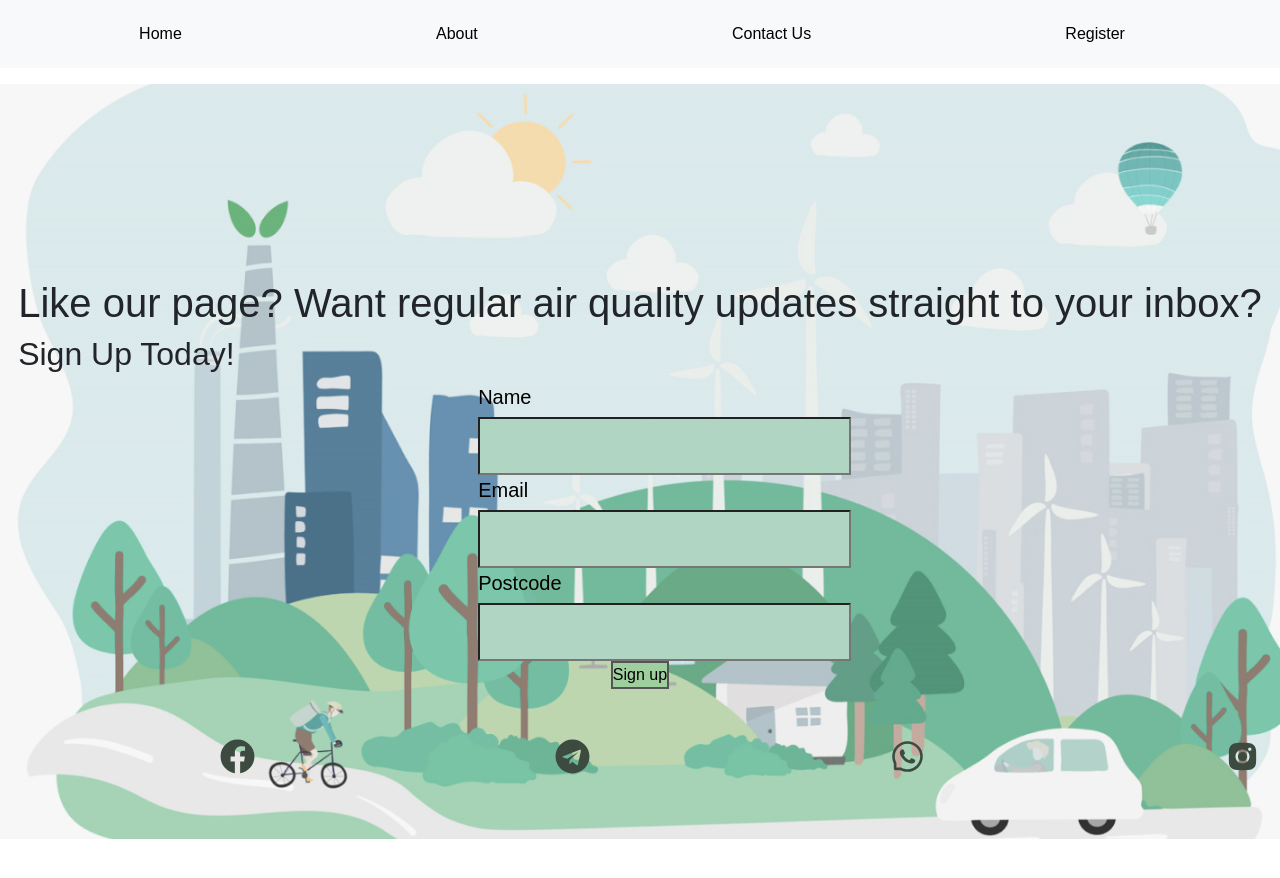
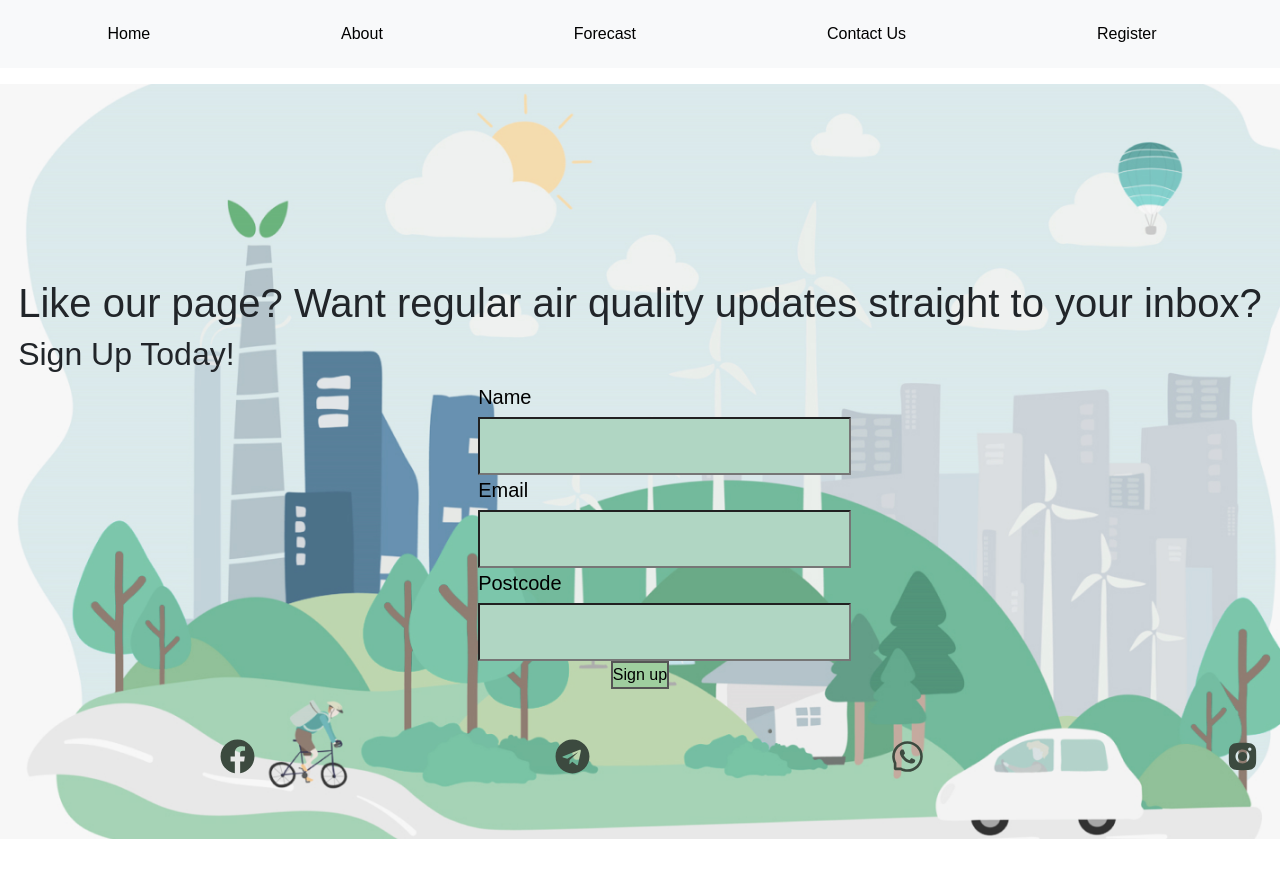
Before and after one commit to green-air/greenAirWebsite, a React (Create React App) app in the folder greenair-website/: page /Login in a window 1280 px wide. Shown: the top 878 px of the page. Built offline with nearby package versions, Linux system fonts and the light colour scheme.

Commit message:
Revert "Merge pull request #26 from green-air/login-page"
This reverts commit 53ef40a2c9595ee52a21152de2096a569c443481, reversing
changes made to 0b3d9822c199be13dfb53b5d6fe339512778b3f7.

```diff
--- a/greenair-website/src/Navigation/MyNavBar.jsx
+++ b/greenair-website/src/Navigation/MyNavBar.jsx
@@ -41,7 +41,7 @@ function MyNavBar() {
                 <Nav className="flex-grow-1 pe-3 topnav text">
                   <Link className="flex-grow-1" to="/">Home</Link>
                   <Link className="flex-grow-1" to="/About">About</Link>
-
+                  <Link className="flex-grow-1" to="/Forecast">Forecast</Link>
                   <Link className="flex-grow-1" to="/Contact">Contact Us</Link>
                   <Link className ="flex-grow-1" to="/Login">Register</Link>
 
```
